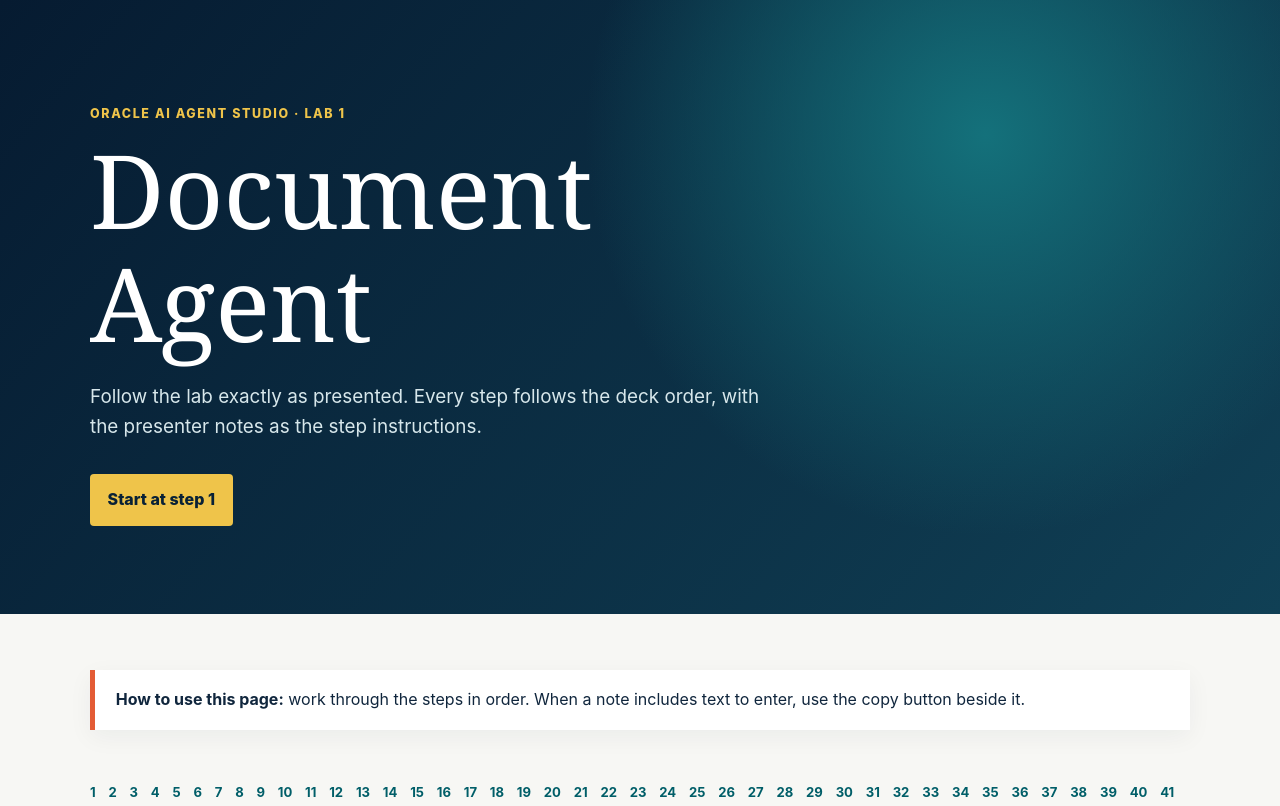
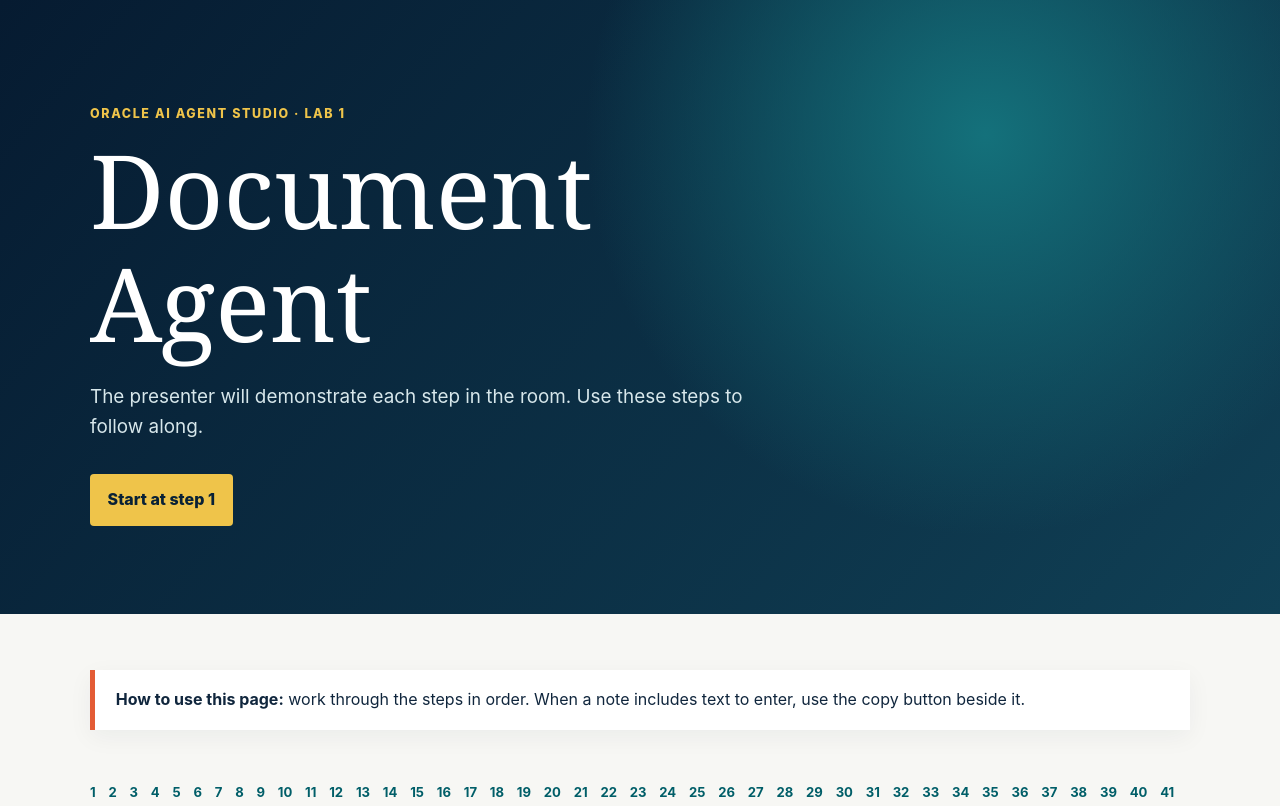
Before and after one commit to ahaijen/document-agent-lab, a plain HTML site: page index.html in a window 1280 px wide. Shown: the top 806 px of the page. Drawn offline with Linux system fonts and the light colour scheme.

Commit message:
Change intro

```diff
--- a/index.html
+++ b/index.html
@@ -12,7 +12,7 @@
     <div class="wrap">
       <p class="eyebrow">Oracle AI Agent Studio · Lab 1</p>
       <h1>Document Agent</h1>
-      <p>Follow the lab exactly as presented. Every step follows the deck order, with the presenter notes as the step instructions.</p>
+      <p>The presenter will demonstrate each step in the room. Use these steps to follow along.</p>
       <a class="start" href="#slide-1">Start at step 1</a>
     </div>
   </header>
```
